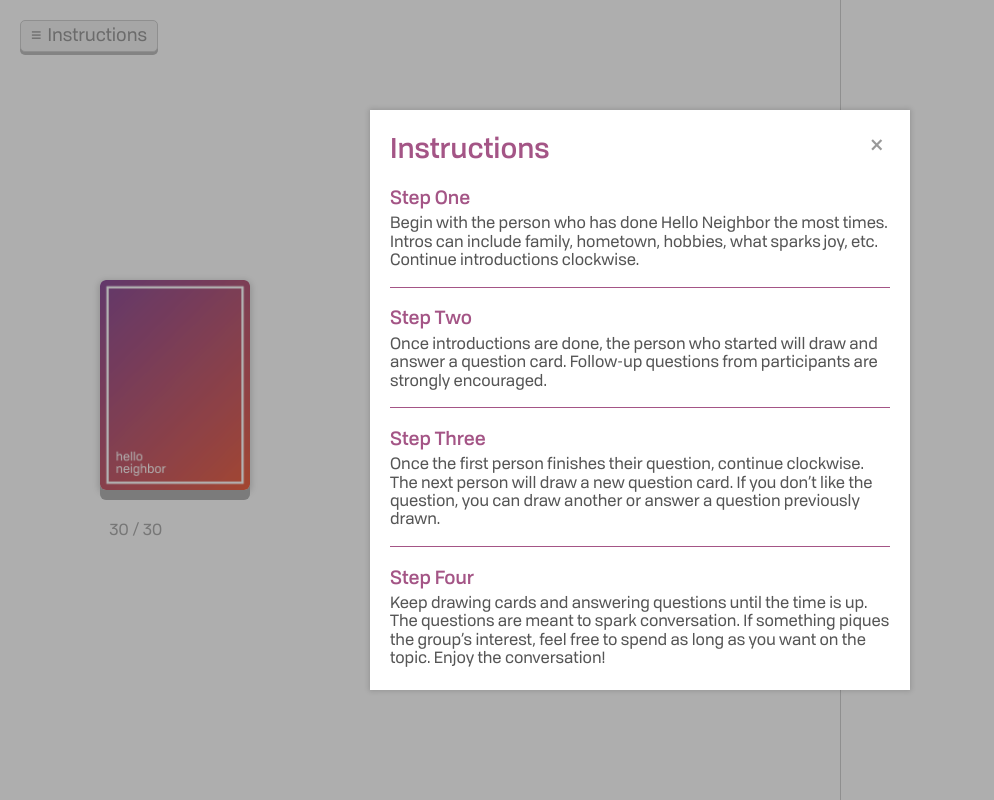
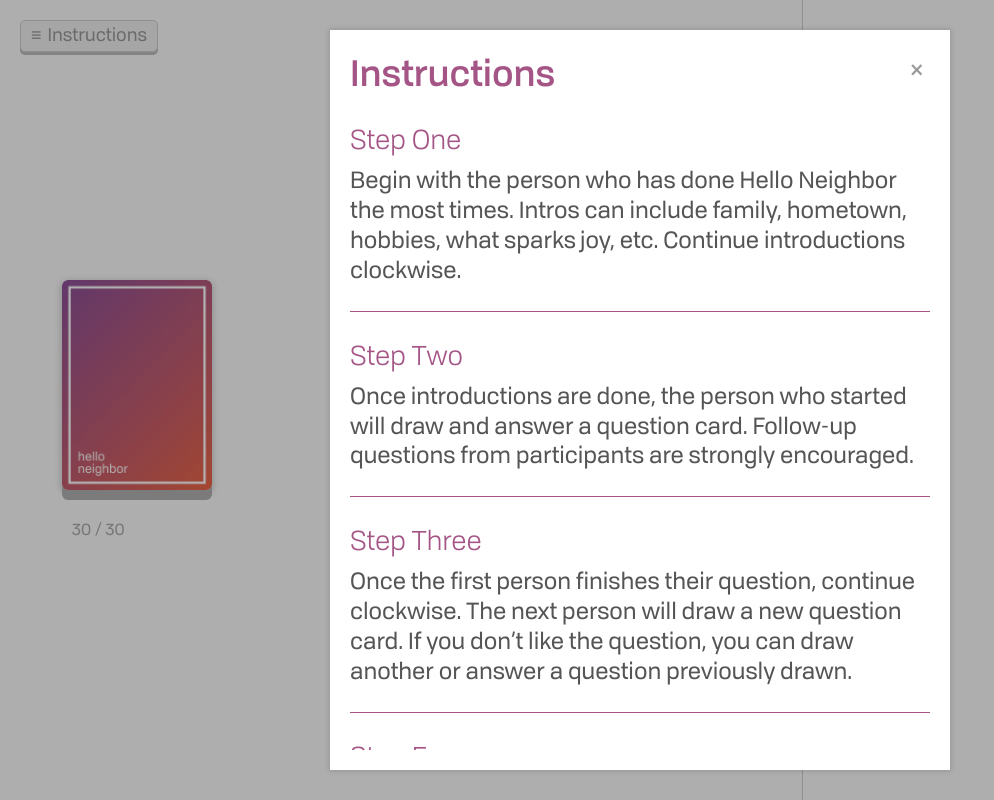
Before and after one commit to larry-xu/helloneighbor, a plain HTML site: page index.html in a window 1280 px wide. Shown: the whole page, without its empty margins (0-994 px from the left). Drawn offline with Linux system fonts and the light colour scheme.

Commit message:
Make text bigger

```diff
--- a/css/styles.css
+++ b/css/styles.css
@@ -36,14 +36,16 @@ html {
 
 body {
   height: 100%;
-  min-width: 800px;
-  min-height: 460px;
+  min-width: 830px;
+  min-height: 560px;
   display: flex;
   justify-content: center;
   align-items: center;
   background-color: #f9f9f9;
   font-family: "Tofino Pro", Helvetica, Arial, sans-serif;
   color: #333;
+  -webkit-font-smoothing: antialiased;
+  -moz-osx-font-smoothing: grayscale;
 }
 
 .card-container {
@@ -58,8 +60,8 @@ body {
 }
 
 .card-container.large {
-  width: 300px;
-  height: 420px;
+  width: 375px;
+  height: 530px;
 }
 
 .card {
@@ -79,7 +81,7 @@ body {
 }
 
 .card.front {
-  padding: 30px 45px;
+  padding: 37.5px 56.25px;
   background-image: url("../images/card_front.png");
 }
 
@@ -137,7 +139,7 @@ body {
 
 .question {
   margin: auto;
-  font-size: 24px;
+  font-size: 30px;
   line-height: 1.25;
   color: #555;
 }
@@ -196,9 +198,9 @@ body {
 
 .instructions-modal {
   box-sizing: border-box;
-  width: 540px;
+  width: 620px;
   height: 100%;
-  max-height: 580px;
+  max-height: 910px;
   padding: 20px;
   background: #fff;
   box-shadow: 0 0 5px 1px rgba(0, 0, 0, 0.15);
@@ -211,6 +213,7 @@ body {
 }
 
 .instructions-body {
+  font-size: 23px;
   overflow-y: scroll;
   scrollbar-width: none; /* Firefox */
   -ms-overflow-style: none; /* IE 10+ */
@@ -227,20 +230,21 @@ body {
 
 .instructions-title {
   margin: 0;
-  font-size: 28px;
+  font-size: 36px;
   font-weight: 500;
   color: #a45586;
 }
 
 .instructions-step-header {
-  margin-bottom: 8px;
-  font-weight: 500;
+  margin-bottom: 14px;
+  font-weight: 300;
   color: #a45586;
 }
 
 .instructions-step {
   margin-top: 0;
   color: #555;
+  line-height: 1.3;
 }
 
 .instructions-step:last-of-type {
```
